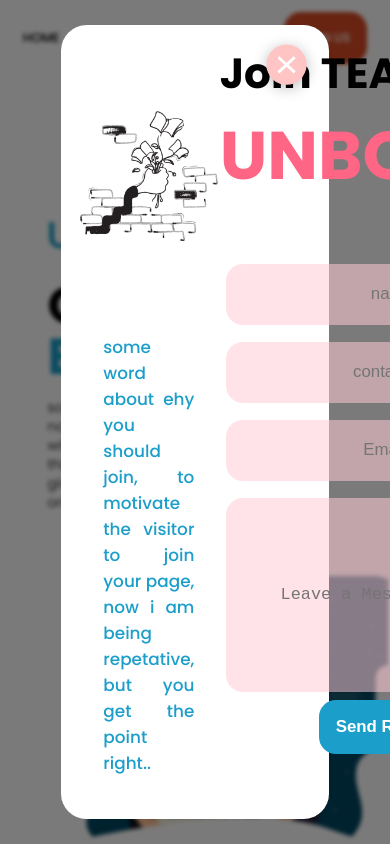
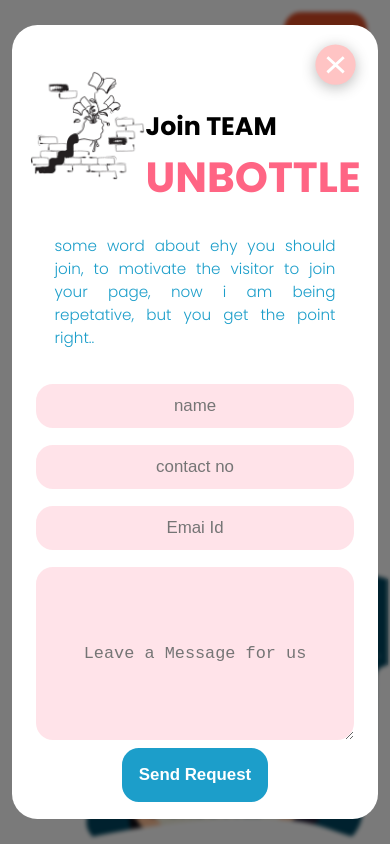
Before and after one commit to KumaranShivam5/unbottle, a plain HTML site: page events.html in a window 390 px wide. Both pictures are taken after a click on the element "JOIN US". Shown: the top 844 px of the page. Drawn offline with nearby package versions, Linux system fonts and the light colour scheme; grey boxes are pictures that could not be loaded.

Commit message:
mobile version for join page

```diff
--- a/general_assets/join.css
+++ b/general_assets/join.css
@@ -132,3 +132,25 @@ textarea{
   width: 80%;
   height: 80%;
 }
+
+
+
+
+
+@media only screen and (max-width: 600px) {
+
+
+  .join-close-btn{}
+  .join-form{}
+  .join-image{/*! display: none; */}
+  .join-image-img{}
+  .join-popup{width: 85%;grid-template-areas: "img title" "desc desc""form form";}
+  .join-text{font-size: 1.8vh;font-weight: 300;}
+  .join-title{font-size: 3vh;/*! background: url(join-img.png); *//*! background-size: contain; *//*! background-position: right; *//*! background-repeat: no-repeat; */align-self: end;}
+  .join-us-popup-wrapper{}
+  .join-title-black{font-size: 3vh;}
+  .join-title-blue{font-size: 5vh;/*! color: var(--pink-a); */}
+  input{height: 5vh;}
+  textarea{height: 20vh;}
+  #submit{}
+}
```
